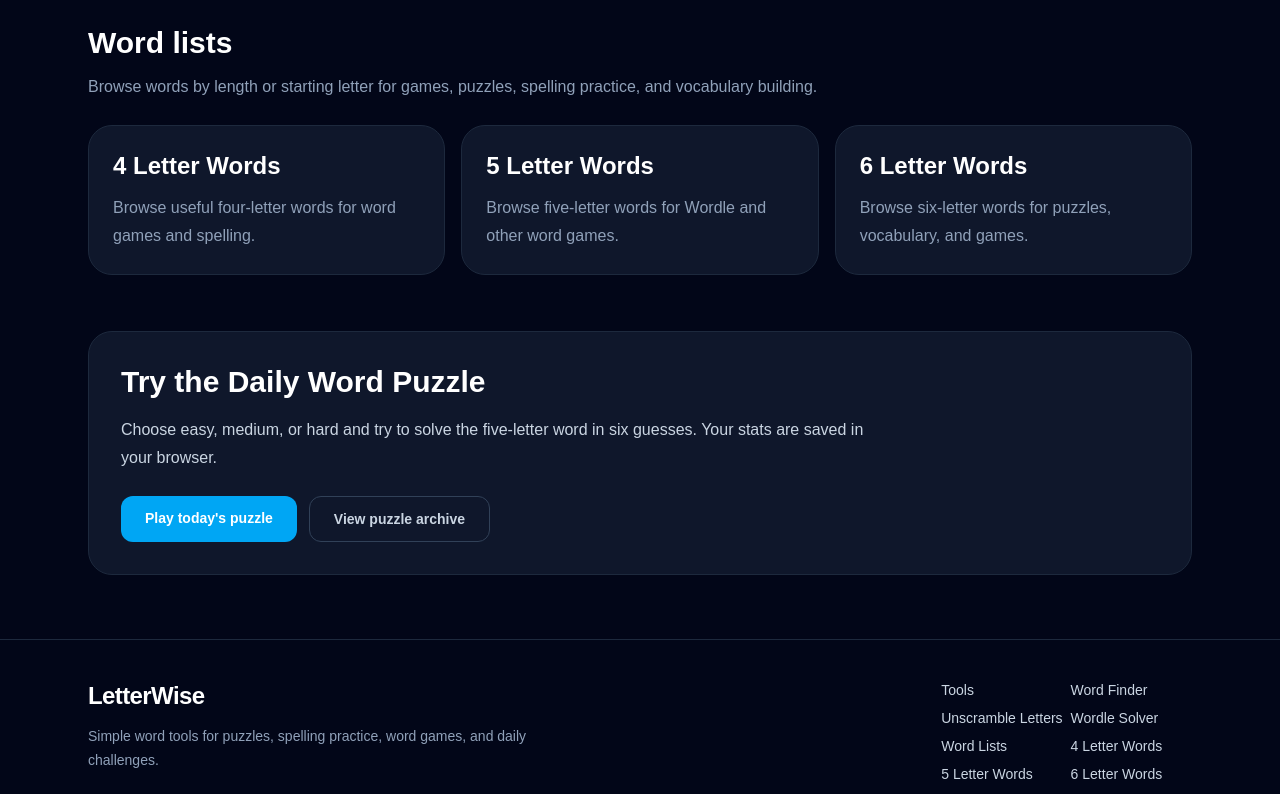
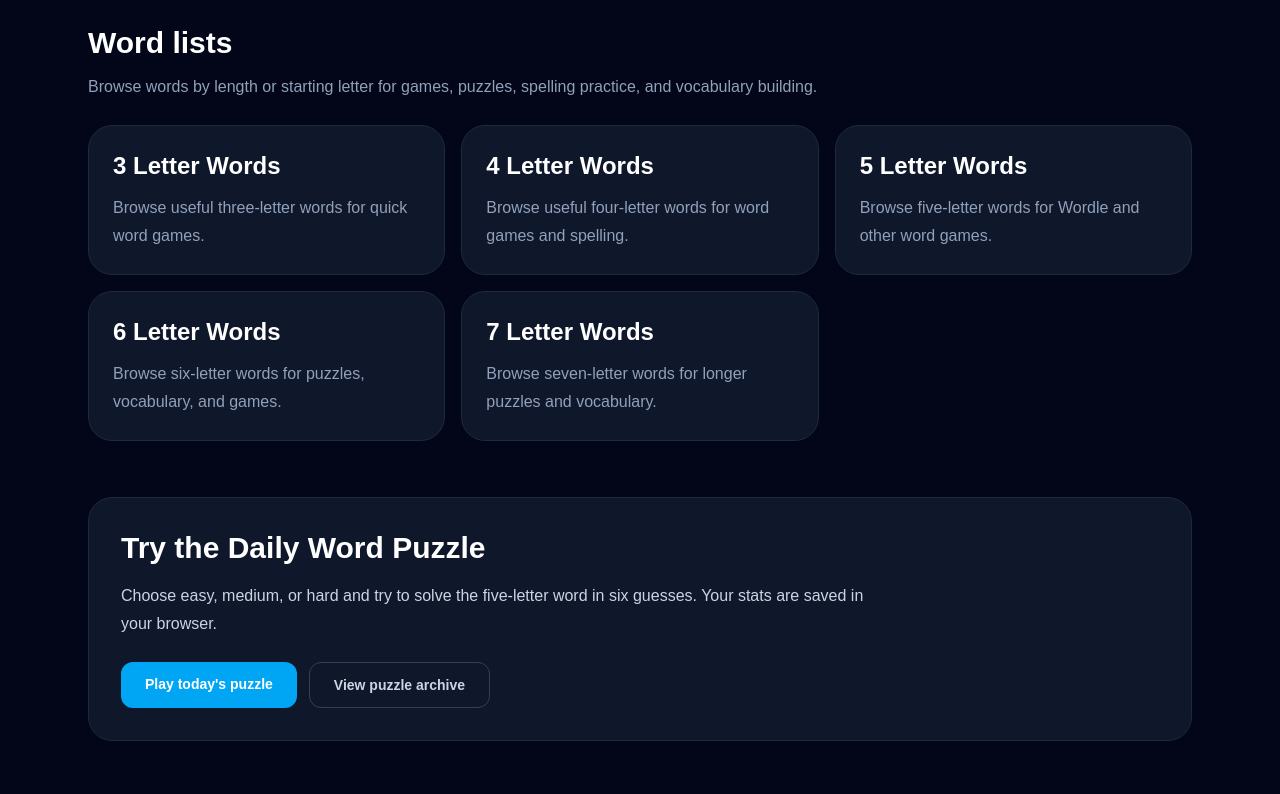
Before and after one commit to LetterWise/letterwise, a Next.js app: page / in a window 1280 px wide. Shown: the part 820-1614 px from the top of the page. Built offline with nearby package versions, Linux system fonts and the light colour scheme.

Commit message:
Add more word length pages

```diff
--- /dev/null
+++ b/app/3-letter-words/page.tsx
@@ -0,0 +1,11 @@
+import WordLengthPage from "@/components/WordLengthPage";
+
+export const metadata = {
+  title: "3 Letter Words | LetterWise",
+  description:
+    "Browse useful 3 letter words for word games, spelling practice, crossword clues, vocabulary building, and puzzle solving.",
+};
+
+export default function ThreeLetterWordsPage() {
+  return <WordLengthPage length={3} />;
+}
--- /dev/null
+++ b/app/7-letter-words/page.tsx
@@ -0,0 +1,11 @@
+import WordLengthPage from "@/components/WordLengthPage";
+
+export const metadata = {
+  title: "7 Letter Words | LetterWise",
+  description:
+    "Browse useful 7 letter words for word games, spelling practice, crossword clues, vocabulary building, and puzzle solving.",
+};
+
+export default function SevenLetterWordsPage() {
+  return <WordLengthPage length={7} />;
+}
--- a/app/page.tsx
+++ b/app/page.tsx
@@ -27,6 +27,11 @@ const tools = [
 
 const wordLists = [
   {
+    href: "/3-letter-words",
+    title: "3 Letter Words",
+    description: "Browse useful three-letter words for quick word games.",
+  },
+  {
     href: "/4-letter-words",
     title: "4 Letter Words",
     description: "Browse useful four-letter words for word games and spelling.",
@@ -40,6 +45,11 @@ const wordLists = [
     href: "/6-letter-words",
     title: "6 Letter Words",
     description: "Browse six-letter words for puzzles, vocabulary, and games.",
+  },
+  {
+    href: "/7-letter-words",
+    title: "7 Letter Words",
+    description: "Browse seven-letter words for longer puzzles and vocabulary.",
   },
 ];
 
--- a/app/sitemap.ts
+++ b/app/sitemap.ts
@@ -14,9 +14,11 @@ const staticPages = [
   "/unscramble-letters",
   "/wordle-solver",
   "/word-lists",
+  "/3-letter-words",
   "/4-letter-words",
   "/5-letter-words",
   "/6-letter-words",
+  "/7-letter-words",
   "/daily-word-puzzle",
   "/daily-word-puzzle/archive",
 ];
--- a/app/word-lists/page.tsx
+++ b/app/word-lists/page.tsx
@@ -1,7 +1,9 @@
 const wordLengthPages = [
+  { href: "/3-letter-words", label: "3 Letter Words" },
   { href: "/4-letter-words", label: "4 Letter Words" },
   { href: "/5-letter-words", label: "5 Letter Words" },
   { href: "/6-letter-words", label: "6 Letter Words" },
+  { href: "/7-letter-words", label: "7 Letter Words" },
 ];
 
 const startingLetterPages = "abcdefghijklmnopqrstuvwxyz".split("").map((letter) => ({
--- a/components/Footer.tsx
+++ b/components/Footer.tsx
@@ -6,9 +6,11 @@ const footerLinks = [
   { href: "/unscramble-letters", label: "Unscramble Letters" },
   { href: "/wordle-solver", label: "Wordle Solver" },
   { href: "/word-lists", label: "Word Lists" },
+  { href: "/3-letter-words", label: "3 Letter Words" },
   { href: "/4-letter-words", label: "4 Letter Words" },
   { href: "/5-letter-words", label: "5 Letter Words" },
   { href: "/6-letter-words", label: "6 Letter Words" },
+  { href: "/7-letter-words", label: "7 Letter Words" },
   { href: "/daily-word-puzzle", label: "Daily Puzzle" },
   { href: "/daily-word-puzzle/archive", label: "Puzzle Archive" },
   { href: "/about", label: "About" },
```
